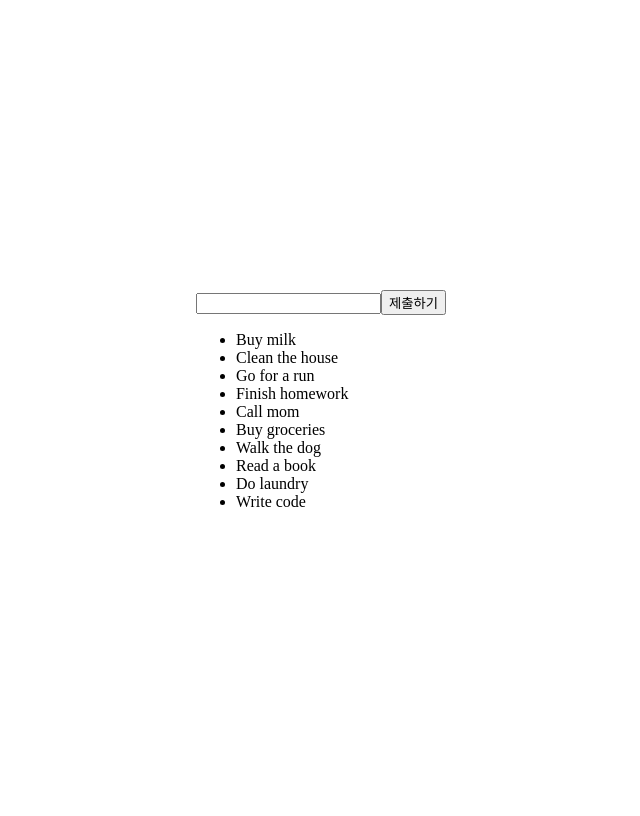
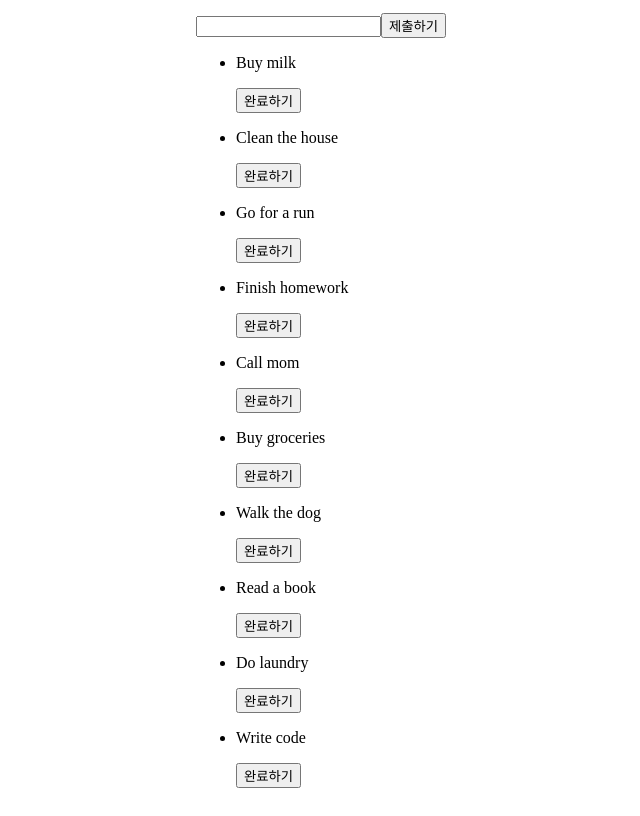
Before and after one commit to ick-web/react-basic-9th-todo, a React (Vite) app: page / in a window 1280 px wide. Shown: the whole page, without its empty margins (319-959 px from the left). Built offline with nearby package versions, Linux system fonts and the light colour scheme.

Commit message:
feat: 업데이트 기능 추가

```diff
--- a/src/components/TodoList.jsx
+++ b/src/components/TodoList.jsx
@@ -1,17 +1,17 @@
 import React, { useState } from 'react';
 
 const SAMPLE_TODOS = [
-    { id: 1, text: "Buy milk" },
-    { id: 2, text: "Clean the house" },
-    { id: 3, text: "Go for a run" },
-    { id: 4, text: "Finish homework" },
-    { id: 5, text: "Call mom" },
-    { id: 6, text: "Buy groceries" },
-    { id: 7, text: "Walk the dog" },
-    { id: 8, text: "Read a book" },
-    { id: 9, text: "Do laundry" },
-    { id: 10, text: "Write code" },
-  ];
+  { id: 1, text: "Buy milk", completed: false },
+  { id: 2, text: "Clean the house", completed: false },
+  { id: 3, text: "Go for a run", completed: false },
+  { id: 4, text: "Finish homework", completed: false },
+  { id: 5, text: "Call mom", completed: false },
+  { id: 6, text: "Buy groceries", completed: false },
+  { id: 7, text: "Walk the dog", completed: false },
+  { id: 8, text: "Read a book", completed: false },
+  { id: 9, text: "Do laundry", completed: false },
+  { id: 10, text: "Write code", completed: false },
+];
 
  const TodoList = () => {
   const [todos, setTodos] = useState(SAMPLE_TODOS);
@@ -24,7 +24,7 @@
       return ;
     }
 
-    setTodos([...todos,{ id: crypto.randomUUID(), text: todoText }]);
+    setTodos([{ id: crypto.randomUUID(), text: todoText, completed: false },...todos]);
 
     setTodoText("")
   }
@@ -33,14 +33,37 @@
     setTodoText(e.target.value);
   }
 
+  const handleTolggleCompleted = (id) => {
+    const updatedTodos = todos.map((todo)=> {
+      if(todo.id === id) {
+        return {
+          ...todo, completed: !todo.completed
+        }
+      } else {
+        return todo
+      }
+    })
+    setTodos(updatedTodos)
+  }
+
   return (
     <div>
       <form onSubmit={handleSubmit}>
         <input type="text" value={todoText} onChange={handleChangeTodoText} />
         <button type='submit'>제출하기</button>
+
         <ul>
-        {todos.map(({ id, text }) => (
-            <li key = {id}>{text}</li>
+        {todos.map(({ id, text, completed }) => (
+            <li key = {id}>
+              <p
+              style={{
+                textDecoration: completed ? "line-through" : "none"
+              }}>
+                {text}</p>
+                <button onClick={()=> handleTolggleCompleted(id)}>
+                  {completed ? "취소하기" : "완료하기"}
+                  </button>
+            </li>
         ))}
     </ul>
     </form>
```
